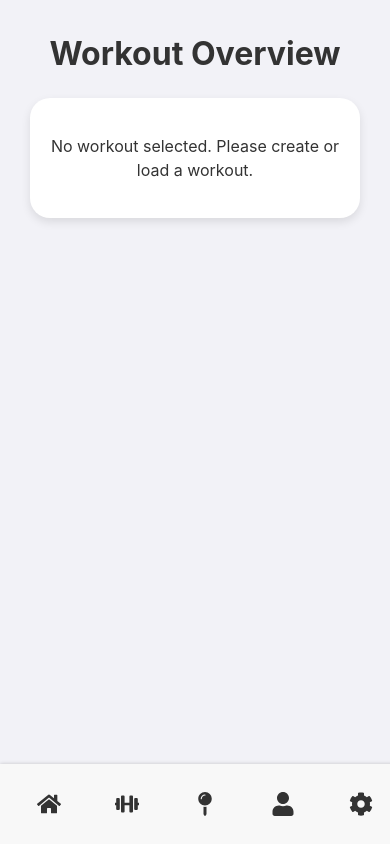
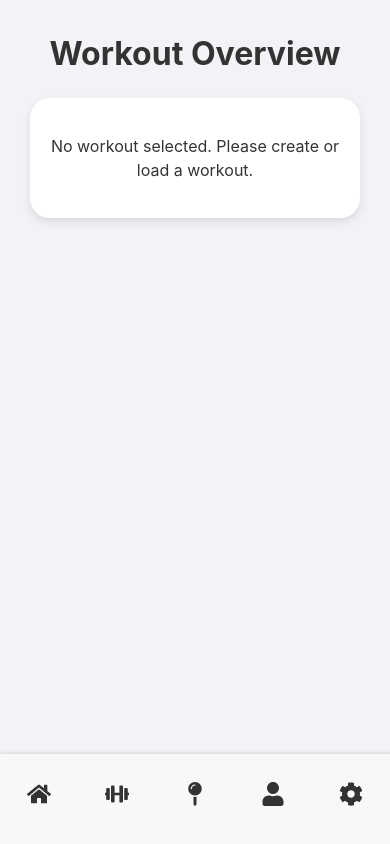
Before and after one commit to Jararered/fitness-framework, a React (Vite) app: page / in a window 390 px wide. Built offline with nearby package versions, Linux system fonts and the light colour scheme.

Commit message:
Fixing some mobile spacing issues

```diff
--- a/src/components/NavigationMenu.css
+++ b/src/components/NavigationMenu.css
@@ -22,9 +22,12 @@
 
 .expand-button {
     background: none;
-    font-size: 30px; /* Increase font size */
-    line-height: 55px; /* Adjust line height to move text up */
-    vertical-align: middle; /* Ensure text is vertically aligned */
+    font-size: 30px;
+    /* Increase font size */
+    line-height: 55px;
+    /* Adjust line height to move text up */
+    vertical-align: middle;
+    /* Ensure text is vertically aligned */
     color: #007aff;
     box-shadow: none;
     border-radius: 20px;
@@ -120,13 +123,16 @@
         width: 100%;
         height: 60px;
         box-shadow: 0 0 4px rgba(0, 0, 0, 0.2);
+
+        /* Adding this for mobile users who likely have some kind of pill for gesture navigation */
+        padding-bottom: 20px;
+        padding-left: 0;
     }
 
     .navigation-menu {
         display: flex;
         flex-direction: row;
         justify-content: center;
-        /* Center the menu */
         width: 100%;
     }
 
```
